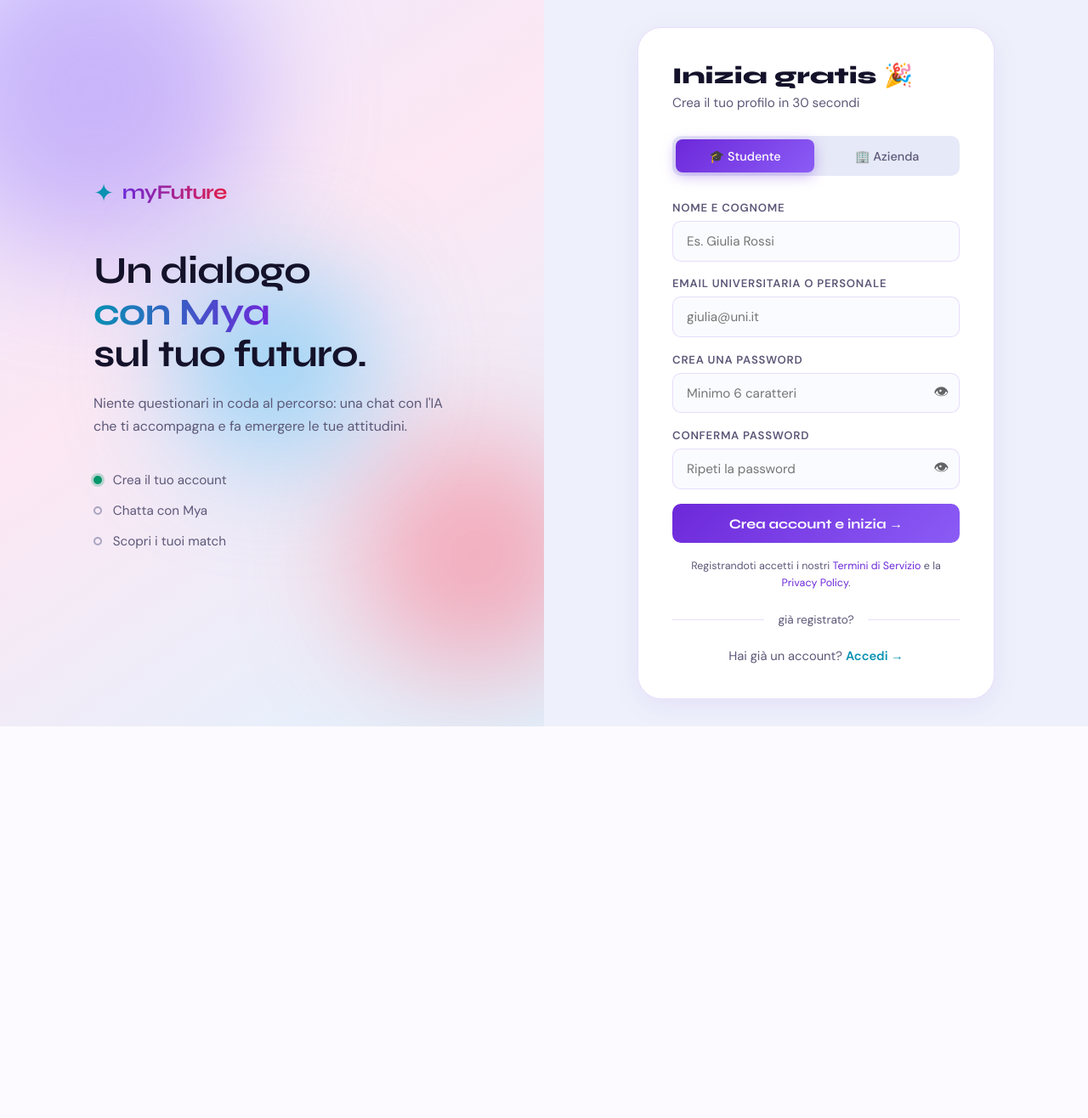
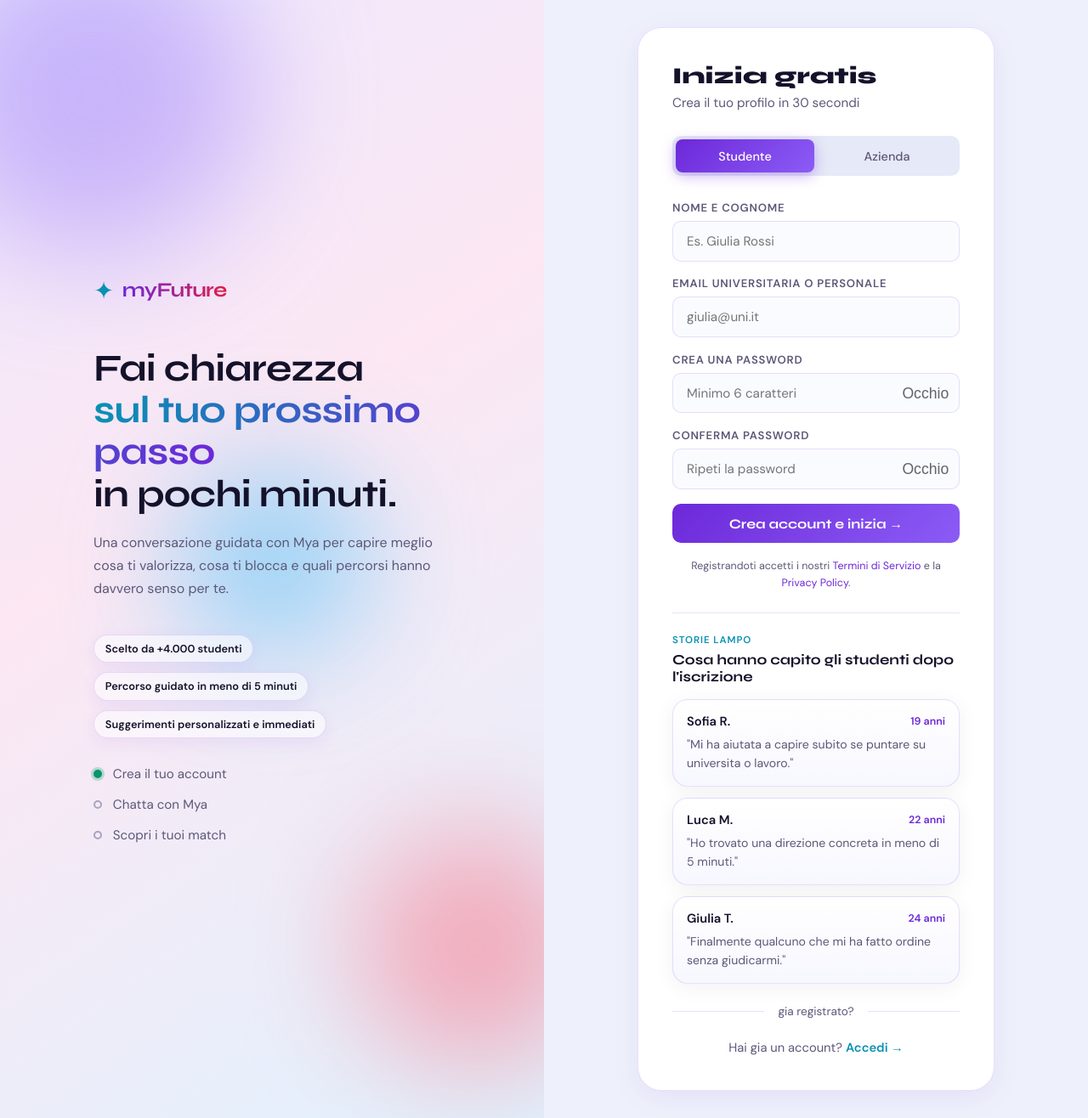
Before and after one commit to tornuscioloame/myFuture, a Flask app: page /auth/register in a window 1280 px wide. Shown: the whole page at 85% size. Before the commit the page ends 855 px from the top, so only its background shows below. Run offline with Flask 3, Linux system fonts and the light colour scheme; parts of the project's set-up code (start-up, migrations or seed data) failed here and were passed over.

Commit message:
Migliora pagina registrazione

```diff
--- a/static/css/style.css
+++ b/static/css/style.css
@@ -230,6 +230,27 @@ a:hover {
   margin-bottom: 2.5rem;
 }
 
+.trust-badges {
+  display: flex;
+  flex-wrap: wrap;
+  gap: .7rem;
+  margin-bottom: 2rem;
+}
+
+.trust-badge {
+  display: inline-flex;
+  align-items: center;
+  padding: .45rem .8rem;
+  border-radius: 999px;
+  background: rgba(255, 255, 255, 0.55);
+  border: 1px solid rgba(109, 40, 217, 0.14);
+  color: var(--text-primary);
+  font-size: .8rem;
+  font-weight: 600;
+  box-shadow: 0 6px 20px rgba(109, 40, 217, 0.07);
+  backdrop-filter: blur(10px);
+}
+
 /* Stats */
 .brand-stats {
   display: flex;
@@ -544,6 +565,69 @@ input:focus {
 
 .terms-note a {
   color: var(--accent-purple);
+}
+
+.quick-testimonials {
+  margin-top: 1.5rem;
+  padding-top: 1.5rem;
+  border-top: 1px solid var(--border);
+}
+
+.quick-testimonials__header {
+  margin-bottom: 1rem;
+}
+
+.quick-testimonials__eyebrow {
+  font-size: .72rem;
+  font-weight: 700;
+  letter-spacing: .08em;
+  text-transform: uppercase;
+  color: var(--accent-cyan);
+  margin-bottom: .35rem;
+}
+
+.quick-testimonials__header h3 {
+  font-family: var(--font-display);
+  font-size: 1.05rem;
+  line-height: 1.2;
+}
+
+.quick-testimonials__grid {
+  display: grid;
+  gap: .8rem;
+}
+
+.testimonial-mini {
+  padding: .95rem 1rem;
+  border-radius: var(--radius-md);
+  border: 1px solid var(--border);
+  background: linear-gradient(180deg, #ffffff, #f7f7ff);
+  box-shadow: var(--shadow-soft);
+}
+
+.testimonial-mini__meta {
+  display: flex;
+  align-items: center;
+  justify-content: space-between;
+  gap: 1rem;
+  margin-bottom: .45rem;
+}
+
+.testimonial-mini__meta strong {
+  font-size: .92rem;
+  color: var(--text-primary);
+}
+
+.testimonial-mini__meta span {
+  font-size: .78rem;
+  color: var(--accent-purple);
+  font-weight: 700;
+}
+
+.testimonial-mini p {
+  font-size: .88rem;
+  line-height: 1.55;
+  color: var(--text-secondary);
 }
 
 .demo-hint {
--- a/templates/auth/register.html
+++ b/templates/auth/register.html
@@ -1,10 +1,9 @@
 {% extends "base.html" %}
-{% block title %}Registrati — MyFuture{% endblock %}
+{% block title %}Registrati - MyFuture{% endblock %}
 
 {% block body %}
 <div class="auth-layout">
 
-  <!-- LEFT PANEL -->
   <div class="auth-brand auth-brand--register">
     <div class="brand-orb brand-orb--1"></div>
     <div class="brand-orb brand-orb--2"></div>
@@ -17,15 +16,21 @@
       </div>
 
       <h1 class="brand-headline">
-        Un dialogo<br>
-        <em>con Mya</em><br>
-        sul tuo futuro.
+        Fai chiarezza<br>
+        <em>sul tuo prossimo passo</em><br>
+        in pochi minuti.
       </h1>
 
       <p class="brand-sub">
-        Niente questionari in coda al percorso: una chat con l'IA
-        che ti accompagna e fa emergere le tue attitudini.
+        Una conversazione guidata con Mya per capire meglio cosa ti valorizza,
+        cosa ti blocca e quali percorsi hanno davvero senso per te.
       </p>
+
+      <div class="trust-badges" aria-label="Elementi di fiducia">
+        <span class="trust-badge">Scelto da +4.000 studenti</span>
+        <span class="trust-badge">Percorso guidato in meno di 5 minuti</span>
+        <span class="trust-badge">Suggerimenti personalizzati e immediati</span>
+      </div>
 
       <div class="steps-preview">
         <div class="step-item">
@@ -44,21 +49,19 @@
     </div>
   </div>
 
-  <!-- RIGHT PANEL -->
   <div class="auth-form-panel">
     <div class="auth-card">
       <div class="auth-card__header">
-        <h2>Inizia gratis 🎉</h2>
+        <h2>Inizia gratis</h2>
         <p>Crea il tuo profilo in 30 secondi</p>
       </div>
 
-      <!-- Role switcher -->
       <div class="role-switcher">
         <button class="role-btn active" data-role="student" onclick="setRole('student', this)">
-          🎓 Studente
+          Studente
         </button>
         <button class="role-btn" data-role="company" onclick="setRole('company', this)">
-          🏢 Azienda
+          Azienda
         </button>
       </div>
 
@@ -79,7 +82,7 @@
           <label for="password">Crea una password</label>
           <div class="input-password-wrap">
             <input type="password" id="password" name="password" placeholder="Minimo 6 caratteri" required minlength="6">
-            <button type="button" class="toggle-pw" onclick="togglePw('password')">👁</button>
+            <button type="button" class="toggle-pw" onclick="togglePw('password')" aria-label="Mostra password">Occhio</button>
           </div>
         </div>
 
@@ -87,7 +90,7 @@
           <label for="confirm_password">Conferma password</label>
           <div class="input-password-wrap">
             <input type="password" id="confirm_password" name="confirm_password" placeholder="Ripeti la password" required>
-            <button type="button" class="toggle-pw" onclick="togglePw('confirm_password')">👁</button>
+            <button type="button" class="toggle-pw" onclick="togglePw('confirm_password')" aria-label="Mostra conferma password">Occhio</button>
           </div>
         </div>
 
@@ -100,10 +103,43 @@
         </p>
       </form>
 
-      <div class="auth-divider"><span>già registrato?</span></div>
+      <section class="quick-testimonials" aria-labelledby="quick-testimonials-title">
+        <div class="quick-testimonials__header">
+          <p class="quick-testimonials__eyebrow">Storie lampo</p>
+          <h3 id="quick-testimonials-title">Cosa hanno capito gli studenti dopo l'iscrizione</h3>
+        </div>
+
+        <div class="quick-testimonials__grid">
+          <article class="testimonial-mini">
+            <div class="testimonial-mini__meta">
+              <strong>Sofia R.</strong>
+              <span>19 anni</span>
+            </div>
+            <p>"Mi ha aiutata a capire subito se puntare su universita o lavoro."</p>
+          </article>
+
+          <article class="testimonial-mini">
+            <div class="testimonial-mini__meta">
+              <strong>Luca M.</strong>
+              <span>22 anni</span>
+            </div>
+            <p>"Ho trovato una direzione concreta in meno di 5 minuti."</p>
+          </article>
+
+          <article class="testimonial-mini">
+            <div class="testimonial-mini__meta">
+              <strong>Giulia T.</strong>
+              <span>24 anni</span>
+            </div>
+            <p>"Finalmente qualcuno che mi ha fatto ordine senza giudicarmi."</p>
+          </article>
+        </div>
+      </section>
+
+      <div class="auth-divider"><span>gia registrato?</span></div>
 
       <p class="auth-switch">
-        Hai già un account?
+        Hai gia un account?
         <a href="{{ url_for('auth.login') }}">Accedi →</a>
       </p>
     </div>
```
Also changed, not shown: templates/student/app.html (+38 -14 lines).
